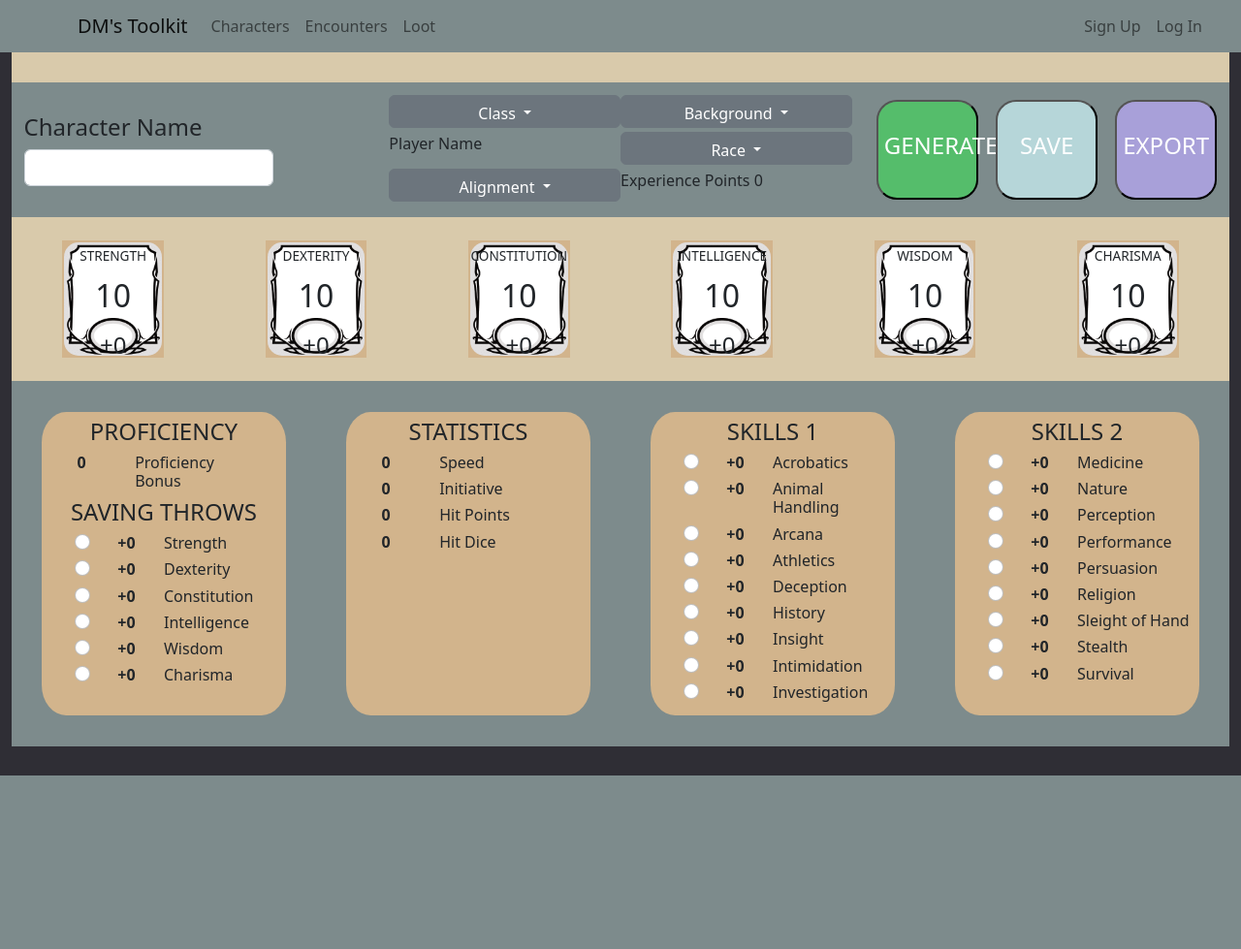
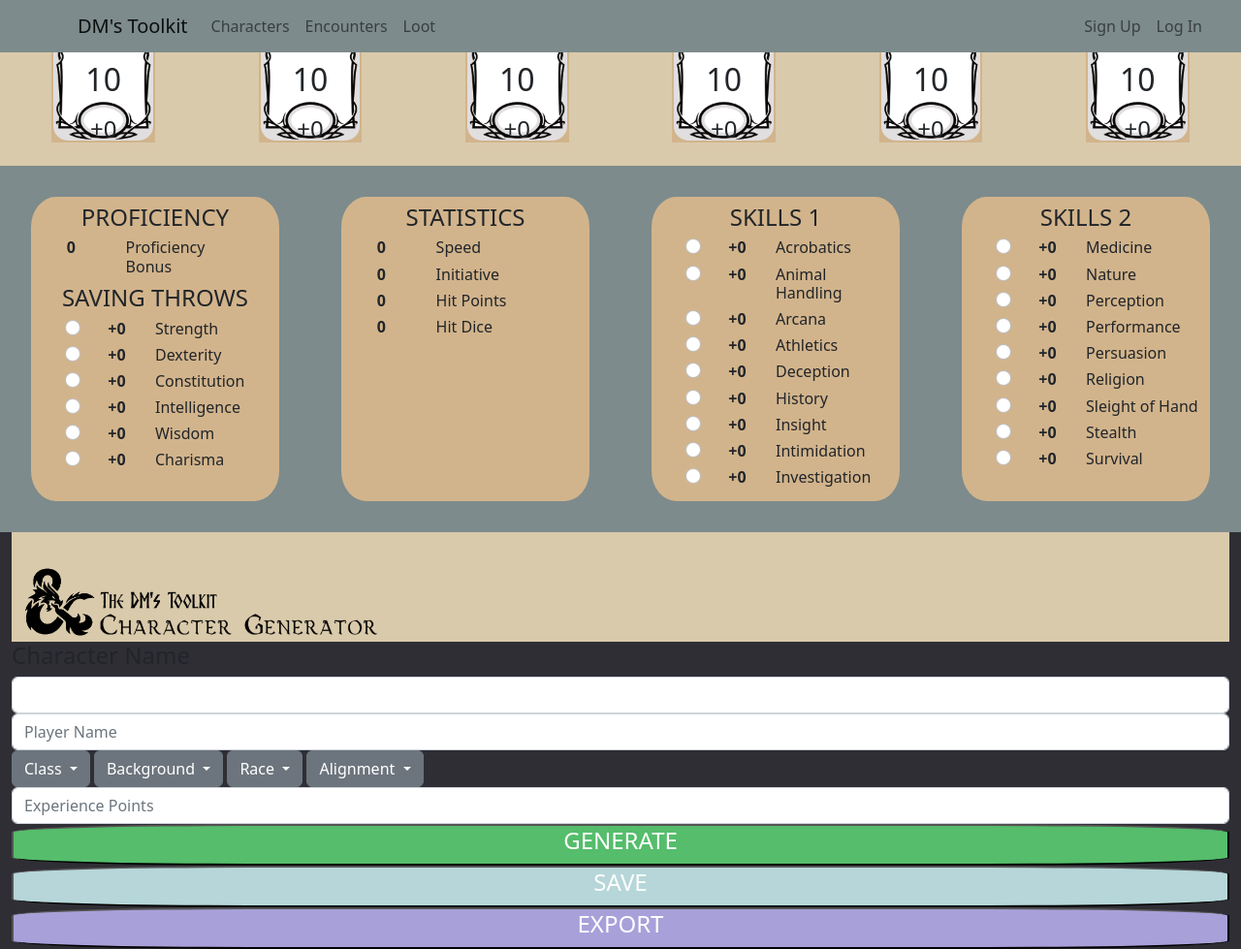
Before and after one commit to schiltz3/The-DMs-Toolkit, a Django app: page /character_generator/ in a window 1280 px wide. Shown: the whole page at 97% size. Before the commit the page ends 800 px from the top, so only its background shows below. Run offline with Django 4.2, Linux system fonts and the light colour scheme; some libraries are stand-ins or nearby versions.

Commit message:
making things happen
swap to bootstrap

```diff
--- a/toolkit/templates/character_generator.html
+++ b/toolkit/templates/character_generator.html
@@ -6,13 +6,13 @@
   <form action="{% url "character_generator" %}" method="post" class="form">
     {% csrf_token %}
     <div class="character-header">
-      <img src
-           {% static "Character_Header.png" %}
+      <img src="{% static "Character_Header.png" %}"
            alt="Character Header"
            style="width: 45%"/>
     </div>
-    <div class="character-row">
-      <div class="character-name">
+    {% comment %} Start of character row {% endcomment %}
+    <div class="row">
+      <div class="column md-8"
         <div class="form-group">
           <label for="character_name">
             <h4>Character Name</h4>
@@ -23,11 +23,12 @@
         </div>
         <label>{{ data.name }}</label>
       </div>
-      <div class="character-info">
+      <div class="column md-8">
+        <input class="form-control" id="player_name" placeholder="Player Name"/>
         <label>
           <button class="btn btn-secondary dropdown-toggle"
                   href="#"
-                  role="button"
+                  rols="button"
                   id="dropdownMenuLink"
                   data-bs-toggle="dropdown"
                   aria-expanded="false">
@@ -58,7 +59,6 @@
             {% endfor %}
           </ul>
         </label>
-        <label>Player Name</label>
         <label>
           <button class="btn btn-secondary dropdown-toggle"
                   href="#"
@@ -93,12 +93,9 @@
             {% endfor %}
           </ul>
         </label>
-        <label>
-          Experience Points
-          {{ data.experience_points }}
-        </label>
+        <input class="form-control" id="player_name" placeholder="Experience Points"/>
       </div>
-      <div class="character-control">
+      <div class="column md-8">
         <button class="green" type="submit" name="generate">
           <h4>GENERATE</h4>
         </button>
@@ -110,6 +107,8 @@
         </button>
       </div>
     </div>
+  </div>
+  {% comment %} end of character block {% endcomment %}
   <div class="character-statblock">
     <div class="character-stat">
       <img src=" {% static "Character_UI_Stat.png" %}"
@@ -163,9 +162,7 @@
       <img src=" {% static "Character_UI_Stat.png" %}"
            alt="Character UI Stat"
            style="width: 100%"/>
-        <div class="character-stat-title">
-          WISDOM
-        </div>
+      <div class="character-stat-title">WISDOM</div>
       <div class="character-stat-base">
         <h3>
           10
--- a/toolkit/views/character_generator/character_generator.py
+++ b/toolkit/views/character_generator/character_generator.py
@@ -2,6 +2,7 @@
 from turtle import back
 from django.shortcuts import render
 from django.views import View
+import inspect
 
 from django.forms import (
     CharField,
@@ -28,6 +29,10 @@
 
         self.context: dict[str, any] = {}
         self.generator = Character_Generator()
+        self.context["clazz_list"] = self.generator.CLASS_DICT
+        self.context["background_list"] = self.generator.BACKGROUND_LIST
+        self.context["race_list"] = self.generator.RACE_DICT
+        self.context["alignment_list"] = self.generator.ALIGNMENT_DICT
 
     def get(self, request: HttpRequest):
         """GET method for the character generation."""
@@ -36,11 +41,9 @@
         class_keys_type = type(self.generator.CLASS_DICT.keys())
         print(class_keys_type)
         print(class_keys)
-        self.context["data"] = GenerateCharacterData(clazz="All", background="All", race="All", alignment="All")
-        self.context["clazz_list"] = self.generator.CLASS_DICT
-        self.context["background_list"] = self.generator.BACKGROUND_LIST
-        self.context["race_list"] = self.generator.RACE_DICT
-        self.context["alignment_list"] = self.generator.ALIGNMENT_DICT
+        self.context["data"] = GenerateCharacterData(
+            clazz="All", background="All", race="All", alignment="All"
+        )
         # self.context["form"] = GenerateCharacterForm({"clazz": "All"})
 
         return render(request, "character_generator.html", self.context)
@@ -48,8 +51,8 @@
     def post(self, request: HttpRequest):
         """POST method for create user page."""
 
-        self.context["data"] = GenerateCharacterData(**request.POST)
-        form = GenerateCharacterForm(request.POST)
+        form = GenerateCharacterData.from_form(request.POST)
+        self.context["data"] = form
         self.context["error"] = None
         if form.is_valid():
             try:
@@ -59,31 +62,36 @@
                 self.context["error"] = str(e)
                 return render(request, "create_account.html", self.context)
 
-            return redirect(
-                "confirm_account_creation",
-                email=form.cleaned_data["username"],
-                permanent=True,
-            )
         self.context["form"] = form
         print("Invalid form")
         return render(request, "character_generator.html", self.context)
 
+
 @dataclass
-class GenerateCharacterData():
-    name:str = ""
-    clazz:str = ""
-    background:str = ""
-    player_name:str = ""
-    race:str = ""
-    alignment:str = ""
-    experience_points:int = 0
+class GenerateCharacterData:
+    name: str = ""
+    clazz: str = ""
+    background: str = ""
+    player_name: str = ""
+    race: str = ""
+    alignment: str = ""
+    experience_points: int = 0
 
-    strength:int = 0
-    dexterity:int = 0
-    constitution:int = 0
-    intelligence:int = 0
+    strength: int = 0
+    dexterity: int = 0
+    constitution: int = 0
+    intelligence: int = 0
     wisdom: int = 0
-    charisma:int = 0
+    charisma: int = 0
+
+    @classmethod
+    def from_form(cls, env):
+        return cls(
+            **{k: v for k, v in env.items() if k in inspect.signature(cls).parameters}
+        )
+
+    def is_valid(self):
+        return True
 
 
 class GenerateCharacterForm(Form):
```
Lines whose indentation alone changed are shown as unchanged.
